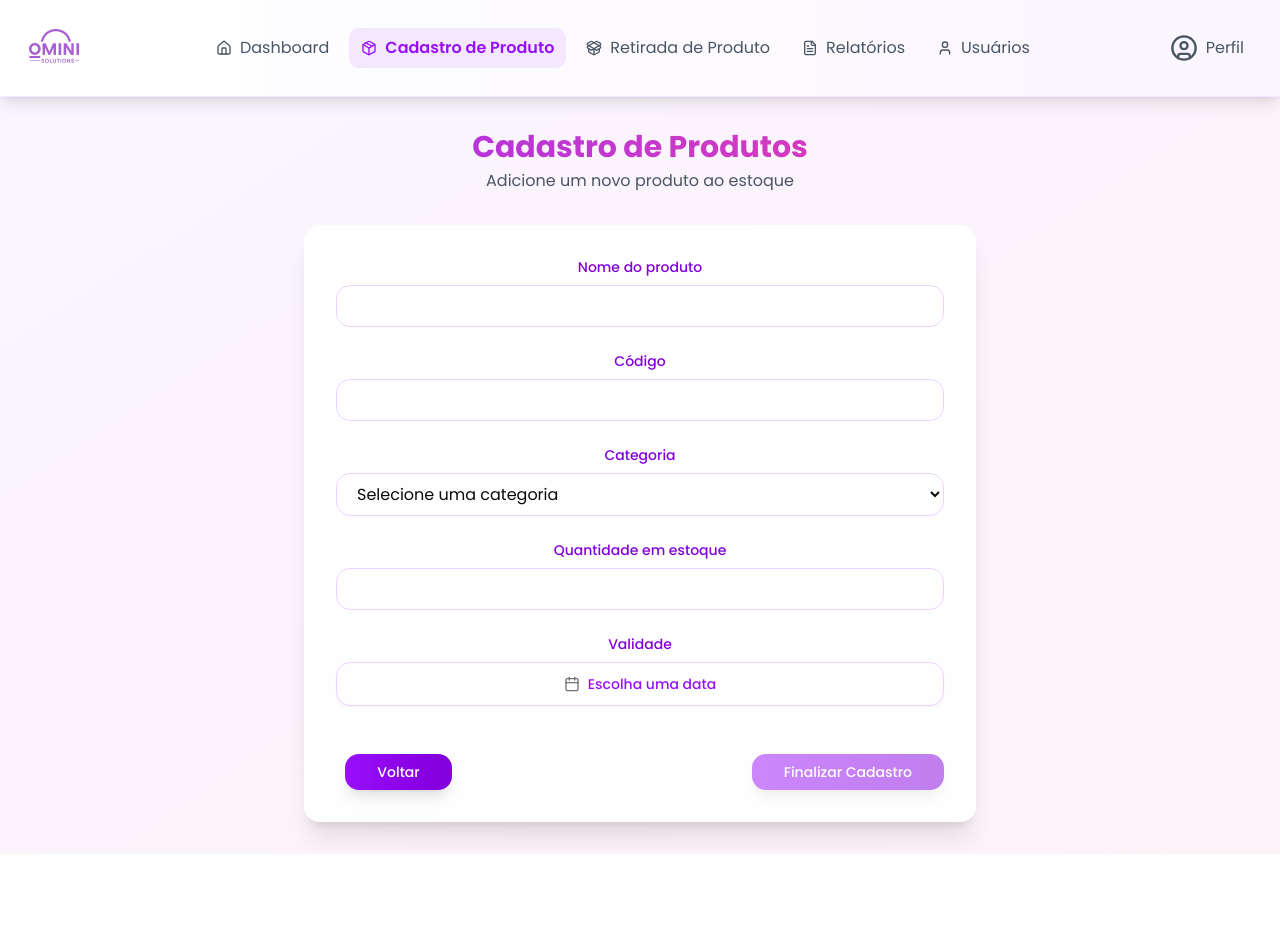
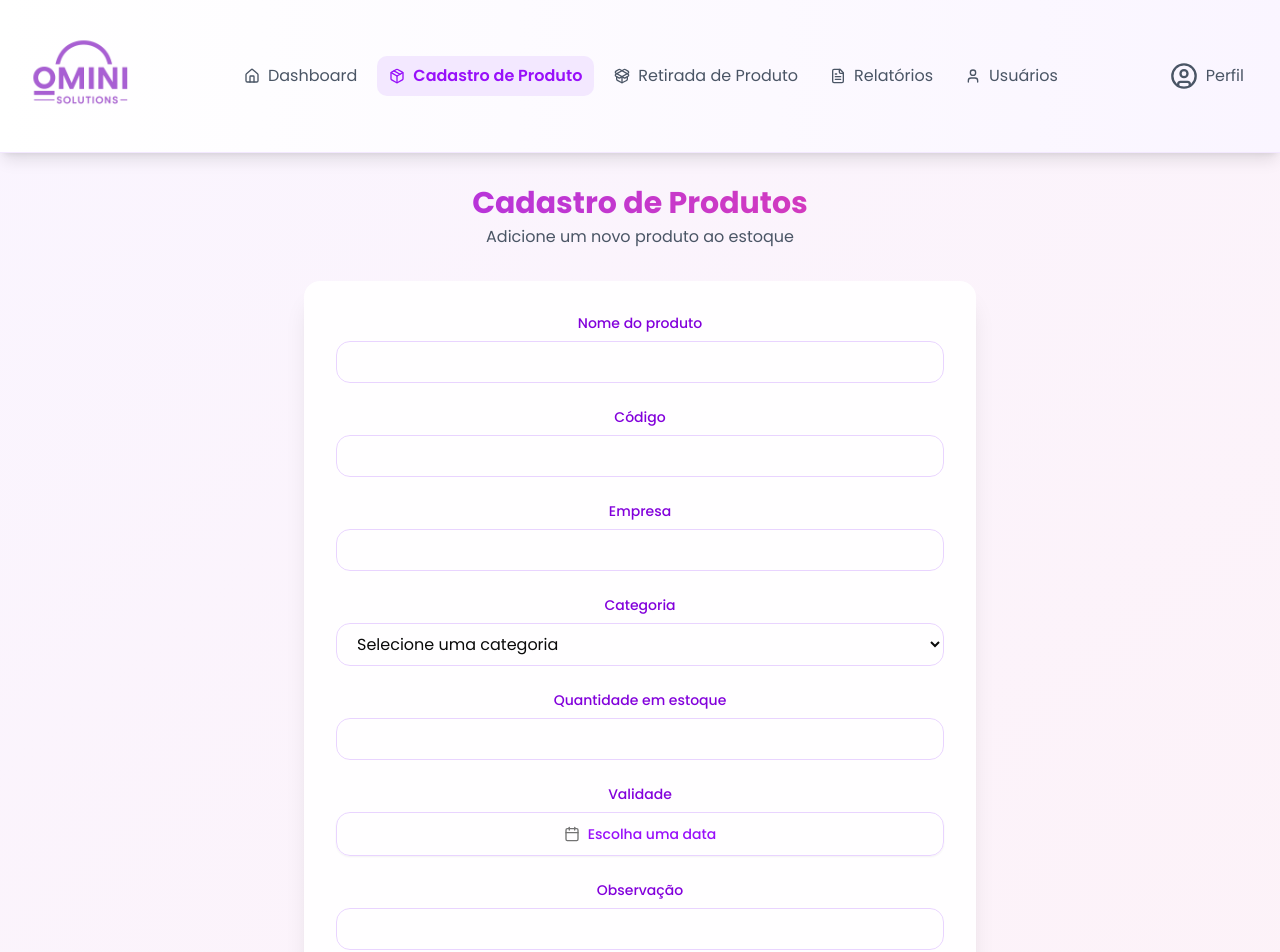
Before and after one commit to LucasMGcode/Omini, a React (Vite) app in the folder front/: page /product-registration in a window 1280 px wide. Shown: the top 952 px of the page. Before the commit the page ends 854 px from the top, so only its background shows below. Built offline with nearby package versions, Linux system fonts and the light colour scheme.

Commit message:
Ajuste dos Campos de Produtos

```diff
--- a/front/src/components/Header.tsx
+++ b/front/src/components/Header.tsx
@@ -19,7 +19,7 @@ const Header = () => {
               <img
                 src="/logo_omini.png"
                 alt="Omini Solutions"
-                className="h-16 w-auto"
+                className="h-30 w-auto"
               />
             </Link>
           </div>
--- a/front/src/pages/ProductRegistration.tsx
+++ b/front/src/pages/ProductRegistration.tsx
@@ -53,8 +53,22 @@ const ProductRegistration = () => {
               </div>
 
               <div>
+                <label htmlFor="productName" className="block text-sm font-medium text-purple-700 mb-2 font-poppins">
+                  Código
+                </label>
+                <input
+                  id="productName"
+                  type="text"
+                  className="form-input border border-purple-200 rounded-xl w-full px-4 py-2 focus:outline-none focus:ring-2 focus:ring-purple-500"
+                  value={productName}
+                  onChange={(e) => setProductName(e.target.value)}
+                  required
+                />
+              </div>
+
+              <div>
                 <label htmlFor="productCode" className="block text-sm font-medium text-purple-700 mb-2 font-poppins">
-                  Código
+                  Empresa
                 </label>
                 <input
                   id="productCode"
@@ -108,6 +122,20 @@ const ProductRegistration = () => {
                 <DatePicker expiryDate={expiryDate} setExpiryDate={setExpiryDate} />
               </div>
 
+              <div>
+                <label htmlFor="productName" className="block text-sm font-medium text-purple-700 mb-2 font-poppins">
+                  Observação
+                </label>
+                <input
+                  id="productName"
+                  type="text"
+                  className="form-input border border-purple-200 rounded-xl w-full px-4 py-2 focus:outline-none focus:ring-2 focus:ring-purple-500"
+                  value={productName}
+                  onChange={(e) => setProductName(e.target.value)}
+                  required
+                />
+              </div>
+
               <div className="flex justify-end pt-6">
                 <Button
                   type="button"
```
